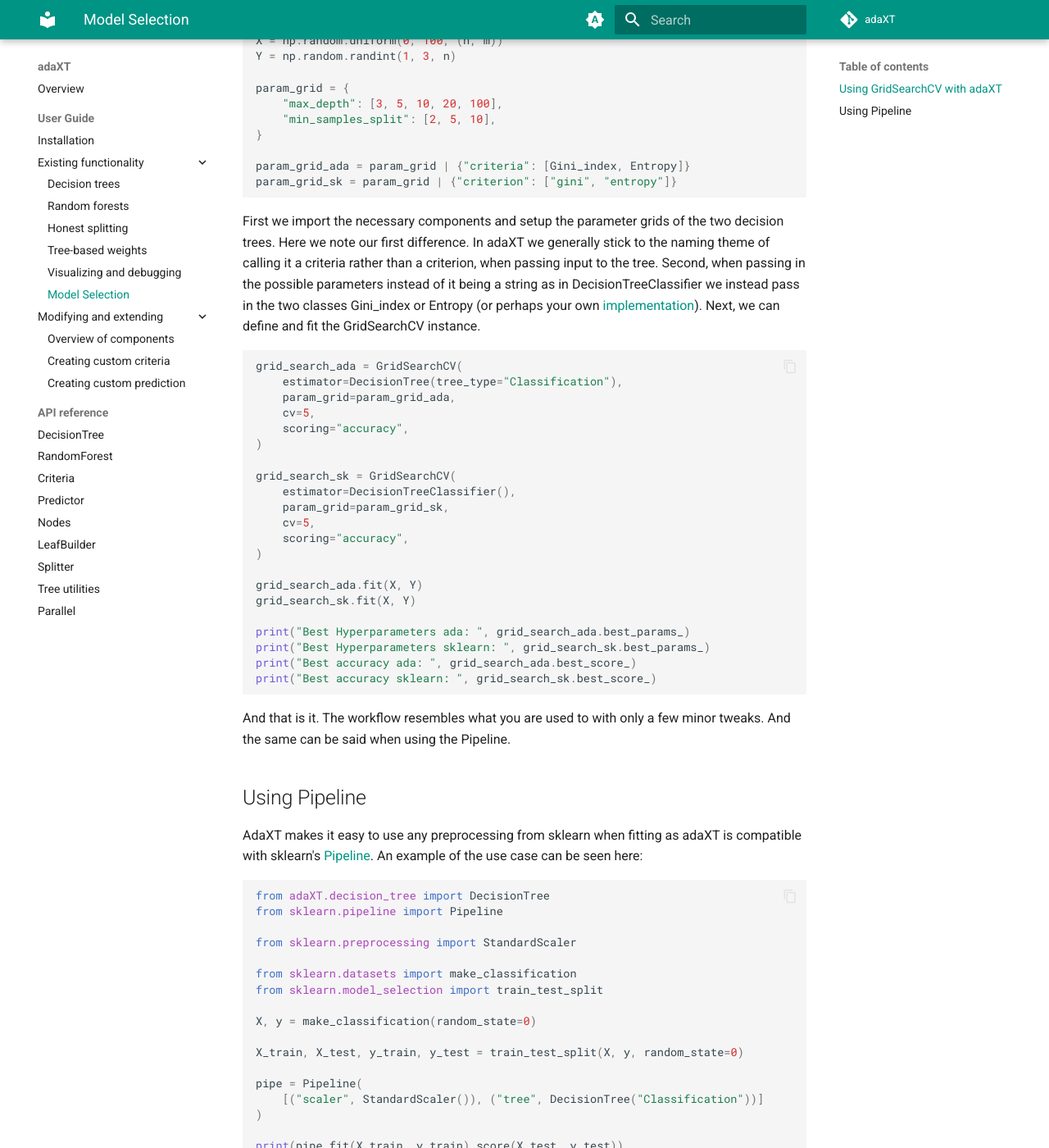
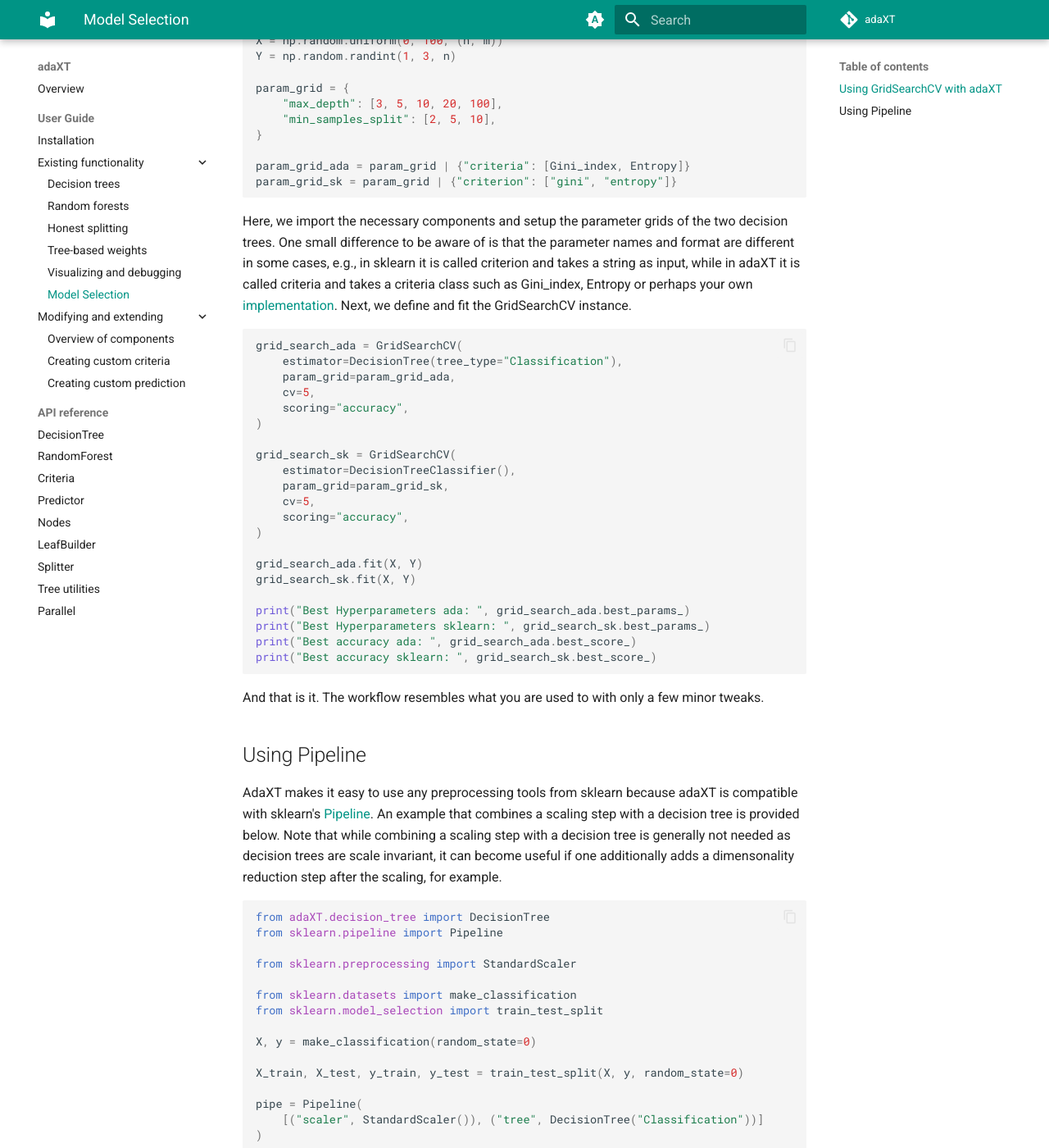
Before and after one commit to NiklasPfister/adaXT, an MkDocs documentation site: the page built from docs/user_guide/model_selection.md, in a window 1280 px wide and 1400 px high, scrolled down 594 px. Shown: the whole window at 82% size. Built offline with MkDocs 1.6.1 and Material for MkDocs 9.7.7, drawn with Linux system fonts in a browser that asks for light colours; comment, search, counter and statistics services are not loaded; some of the changed text lies outside the part shown.

Commit message:
Update model_selection.md

````diff
--- a/docs/user_guide/model_selection.md
+++ b/docs/user_guide/model_selection.md
@@ -1,11 +1,12 @@
 # Model Selection
-To allow for model selection, adaXT's DecisionTree and RandomForest are both
+To allow for model selection, adaXT's DecisionTree and RandomForest classes are both
 compatible with scikit-learn's [model
 selection](https://scikit-learn.org/1.5/modules/grid_search.html#exhaustive-grid-search).
-This allows for use with classes such as
+This in partciular means that functions such as
 [GridSearchCV](https://scikit-learn.org/dev/modules/generated/sklearn.model_selection.GridSearchCV.html)
 and
-[Pipeline](https://scikit-learn.org/1.5/modules/generated/sklearn.pipeline.Pipeline.html).
+[Pipeline](https://scikit-learn.org/1.5/modules/generated/sklearn.pipeline.Pipeline.html)
+can also be used with adaXT.
 
 
 ## Using GridSearchCV with adaXT
@@ -36,14 +37,12 @@
 param_grid_ada = param_grid | {"criteria": [Gini_index, Entropy]}
 param_grid_sk = param_grid | {"criterion": ["gini", "entropy"]}
 ```
-First we import the necessary components and setup the parameter grids of the
-two decision trees. Here we note our first difference. In adaXT we generally
-stick to the naming theme of calling it a criteria rather than a criterion, when
-passing input to the tree.
-Second, when passing in the possible parameters instead of it being a string as
-in DecisionTreeClassifier we instead pass in the two classes Gini_index or
-Entropy (or perhaps your own [implementation](creatingCriteria.md)). Next, we
-can define and fit the GridSearchCV instance.
+Here, we import the necessary components and setup the parameter grids of the
+two decision trees. One small difference to be aware of is that the parameter names
+and format are different in some cases, e.g., in sklearn it is called criterion and
+takes a string as input, while in adaXT it is called criteria and takes a criteria class
+such as Gini_index, Entropy or perhaps your own [implementation](creatingCriteria.md).
+Next, we define and fit the GridSearchCV instance.
 
 ```python
 grid_search_ada = GridSearchCV(
@@ -70,15 +69,17 @@
 
 ```
 And that is it. The workflow resembles what you are used to with only a few
-minor tweaks. And the same can be said when using the Pipeline.
-
+minor tweaks.
 
 ## Using Pipeline
 
-AdaXT makes it easy to use any preprocessing from sklearn when fitting as adaXT
+AdaXT makes it easy to use any preprocessing tools from sklearn because adaXT
 is compatible with sklearn's
 [Pipeline](https://scikit-learn.org/1.5/modules/generated/sklearn.pipeline.Pipeline.html).
-An example of the use case can be seen here:
+An example that combines a scaling step with a decision tree is provided below. Note that
+while combining a scaling step with a decision tree is generally not needed as
+decision trees are scale invariant, it can become useful if one additionally
+adds a dimensonality reduction step after the scaling, for example.
 ```python
 from adaXT.decision_tree import DecisionTree
 from sklearn.pipeline import Pipeline
@@ -102,6 +103,6 @@
 
 Again, there are only minor changes between how the DecisionTree and the
 DecisionTreeClassifier would be used. The only difference is, that we have to
-specify, that the DecisionTree is for classification. However, one could also pass
-in a custom criteria, leaf_builder, and predictor and the DecisionTree would still work
-fine with the Pipeline.
+specify, that the DecisionTree is for classification. Instead, one could also pass
+in a custom criteria, leaf_builder, and predictor and the DecisionTree can still be
+used as part of a Pipeline.
````
